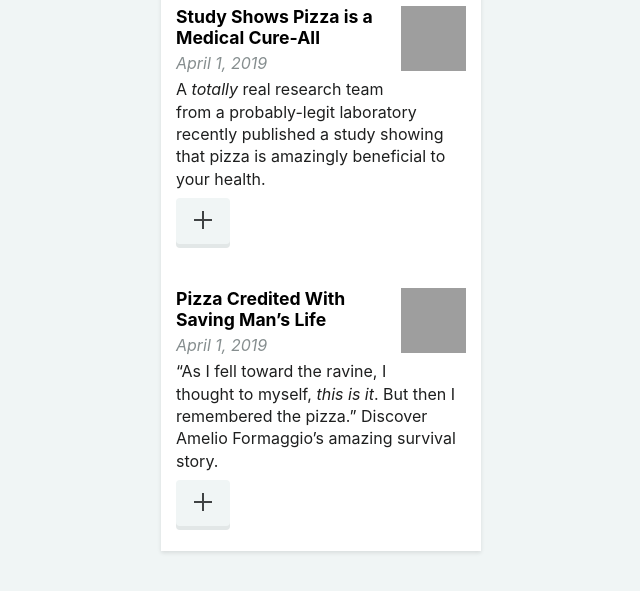
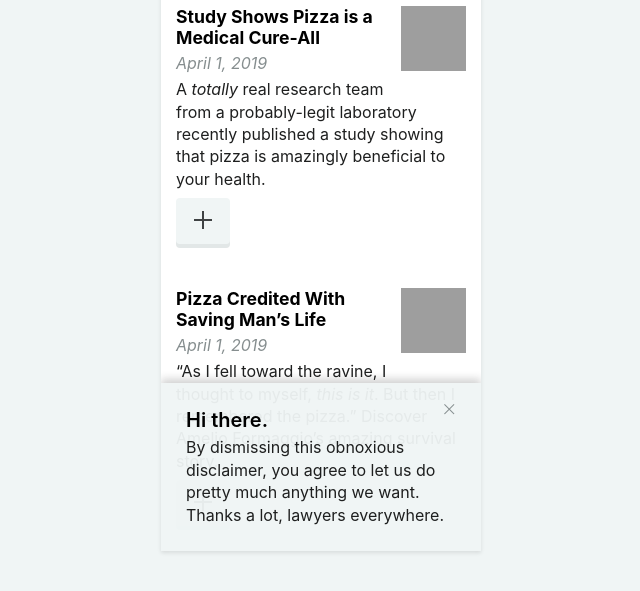
Before and after one commit to palegret/web-interaction-for-everyone, a website built with Parcel: page pizza-times/src/index.html in a window 1280 px wide. Shown: the part 159-750 px from the top of the page, without its empty margins (319-959 px from the left). Built offline with nearby package versions, Linux system fonts and the light colour scheme; grey boxes are pictures that could not be loaded.

Commit message:
Pizza Times - added dismissible behavior for disclaimer UI.

```diff
--- a/pizza-times/src/index.html
+++ b/pizza-times/src/index.html
@@ -69,6 +69,19 @@
             </div>
           </div>
         </div>
+        <div class="dismissible">
+          <div class="super-annoying-legal-disclaimer active">
+            <button class="close" data-dismiss=".super-annoying-legal-disclaimer" aria-expanded="true">
+              <span aria-hidden="true">&times;</span>
+              <span class="sr-only">Dismiss this totally obnoxious legal disclaimer</span>
+            </button>
+            <h3>Hi there.</h3>
+            <p>
+              By dismissing this obnoxious disclaimer, you agree to let us do
+              pretty much anything we want. Thanks a lot, lawyers everywhere.
+            </p>
+          </div>
+        </div>
       </main>
     </div>
     <script type="module" src="js/app.js"></script>
--- a/pizza-times/src/js/app.js
+++ b/pizza-times/src/js/app.js
@@ -1,3 +1,8 @@
 import { Toggle } from './toggle'
 
-const toggleBtns = new Toggle()
+const reactionToggleBtns = new Toggle()
+
+const disclaimerDismissible = new Toggle({
+  attr: 'data-dismiss',
+  toggleContainer: '.dismissible',
+})
--- a/pizza-times/src/scss/app.scss
+++ b/pizza-times/src/scss/app.scss
@@ -133,3 +133,43 @@ $app-timing-fn: cubic-bezier(.68, .07, .21, 1.95);
     position: absolute !important;
   }
 }
+
+.super-annoying-legal-disclaimer {
+  position: absolute;
+  bottom: 0;
+  left: 0;
+  right: 0;
+  padding: 25px;
+  background: transparentize($lighter, .05);
+  box-shadow: 0 -4px 8px transparentize($darker, .8);
+
+  p {
+    margin: 0;
+  }
+
+  &:not(.active) {
+    display: none;
+  }
+}
+
+// Close button
+.close {
+  position: absolute;
+  right: 0;
+  top: 0;
+  background: transparent;
+  box-shadow: none;
+  text-shadow: none;
+  color: $medium;
+  font-size: 24px;
+
+  &:hover,
+  &:focus {
+    background-color: transparent;
+    color: $primary;
+  }
+
+  &:active {
+    box-shadow: none;
+  }
+}
--- a/pizza-times/src/scss/theme/layout.scss
+++ b/pizza-times/src/scss/theme/layout.scss
@@ -19,6 +19,7 @@ body {
 
 // App
 .app-frame {
+  position: relative;
   background: $lightest;
   box-shadow: $box-shadow;
   height: $app-height;
```
